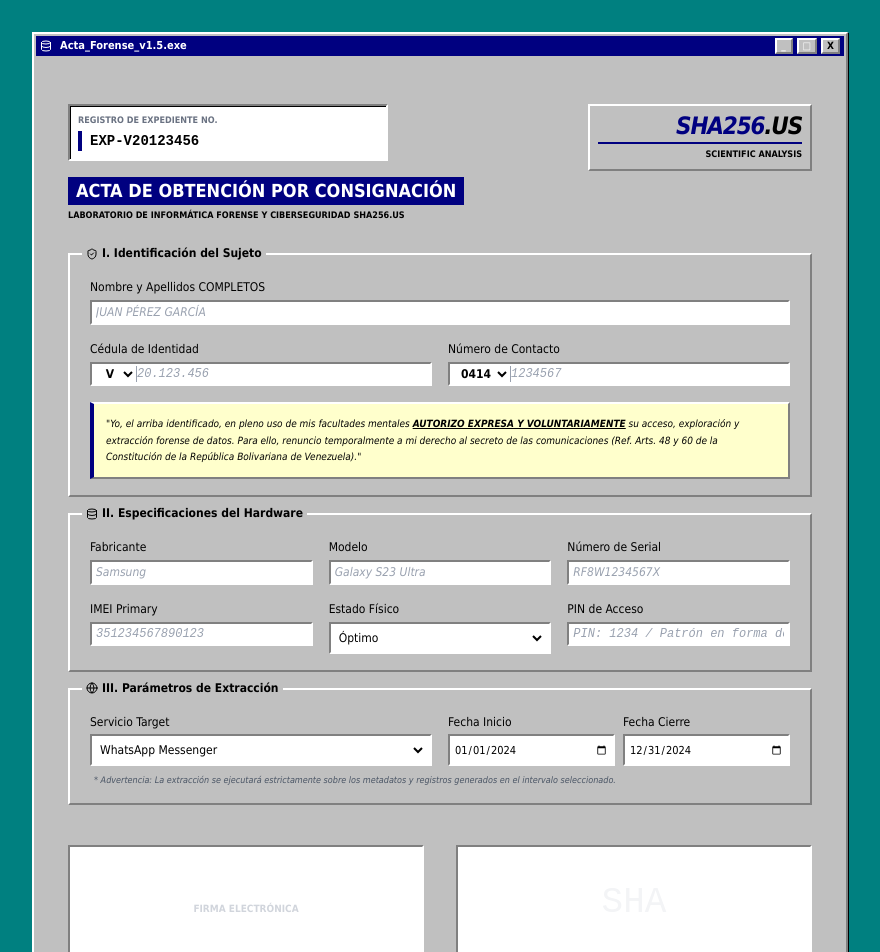
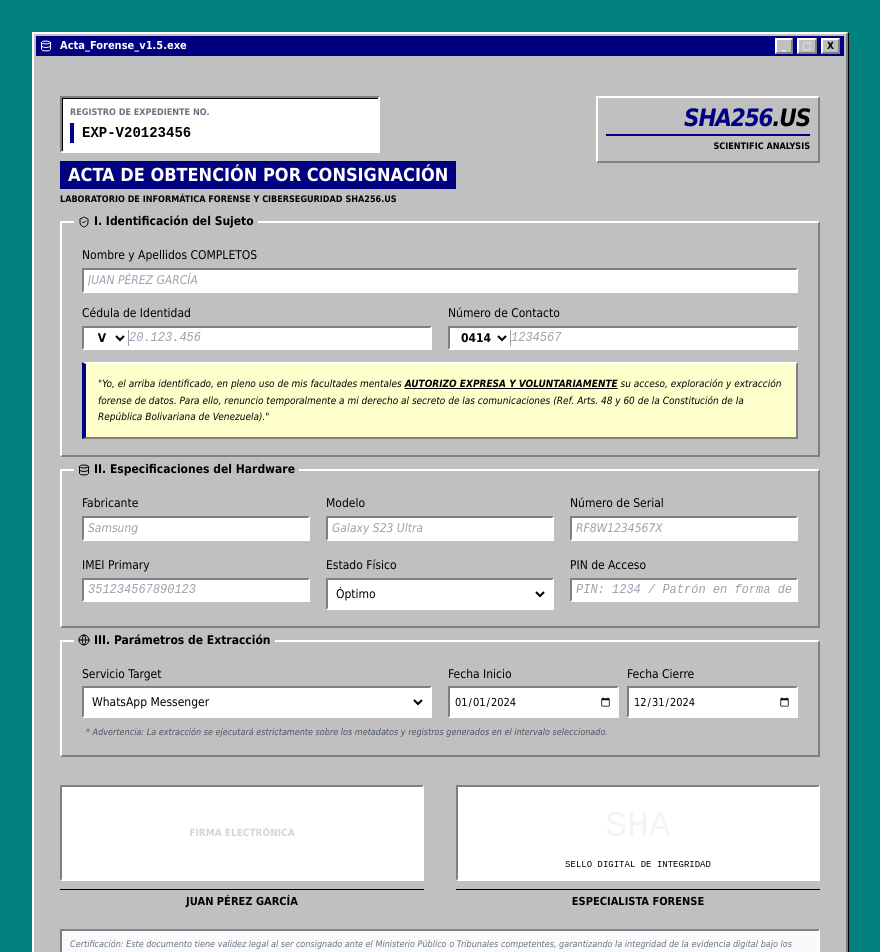
Before and after one commit to julljoll/ACTA-OBTENCION-CONSIGNACION, a React (Vite) app: page / in a window 1280 px wide. Shown: the top 952 px of the page, without its empty margins (200-1080 px from the left). Built offline with nearby package versions, Linux system fonts and the light colour scheme; a web font is replaced by a local one.

Commit message:
refactor: Optimize form layout and print styles
Adjust padding and margins in the application to create a more compact form layout. Update print styles to reduce margins and element spacing, ensuring a better fit on letter-size paper. Enhance print rendering with color adjustment properties.

```diff
--- a/src/App.tsx
+++ b/src/App.tsx
@@ -177,10 +177,10 @@ export default function App() {
             </div>
           </div>
 
-          <div className="p-4 sm:p-8">
+          <div className="p-3 sm:p-6">
             {/* Header / Expediente */}
-            <div className="flex flex-col md:flex-row justify-between items-start mb-8 gap-6">
-              <div className="space-y-4">
+            <div className="flex flex-col md:flex-row justify-between items-start mb-4 gap-4">
+              <div className="space-y-2">
                 <div className="win95-sunken p-2 bg-white max-w-xs shadow-[inset_1px_1px_#000000]">
                   <p className="text-[9px] font-bold text-gray-500 uppercase mb-1">Registro de Expediente No.</p>
                   <p className="font-mono text-sm font-bold text-black border-l-4 border-[#000080] pl-2">
@@ -202,11 +202,11 @@ export default function App() {
               </div>
             </div>
 
-            <form ref={formRef} className="space-y-4">
+            <form ref={formRef} className="space-y-3">
               {/* Section I */}
               <FormSection title="I. Identificación del Sujeto" icon={ShieldCheck}>
-                <div className="grid grid-cols-1 lg:grid-cols-12 gap-4">
-                  <div className="lg:col-span-12 space-y-4">
+                <div className="grid grid-cols-1 lg:grid-cols-12 gap-3">
+                  <div className="lg:col-span-12 space-y-3">
                     <FormField label="Nombre y Apellidos COMPLETOS">
                       <input type="text" name="nombre" value={formData.nombre} onChange={handleInputChange} onFocus={onFocusClearDefault} className={getInputClass('nombre', formData.nombre)} />
                     </FormField>
@@ -299,7 +299,7 @@ export default function App() {
               </FormSection>
 
               {/* Signatures */}
-              <div className="grid grid-cols-2 gap-8 pt-6 pb-2">
+              <div className="grid grid-cols-2 gap-8 pt-4 pb-1">
                 <div className="text-center space-y-2">
                   <div className="signature-box bg-white">
                     <span className="text-[10px] text-gray-300 font-bold uppercase select-none">FIRMA ELECTRÓNICA</span>
--- a/src/index.css
+++ b/src/index.css
@@ -90,7 +90,7 @@
   }
 
   .signature-box {
-    @apply h-24 sm:h-32 flex items-center justify-center relative bg-white;
+    @apply h-20 sm:h-24 flex items-center justify-center relative bg-white;
     border: 2px solid;
     border-color: #808080 #ffffff #ffffff #808080;
   }
@@ -120,12 +120,14 @@
 @media print {
   @page {
     size: letter;
-    margin: 1cm;
+    margin: 0.5cm;
   }
 
   body {
     background: white !important;
     color: black !important;
+    -webkit-print-color-adjust: exact;
+    print-color-adjust: exact;
   }
 
   .no-print {
@@ -152,32 +154,42 @@
     padding: 0 !important;
   }
 
+  /* Compacting sections for print */
   .section-group {
     background: white !important;
     border: 1pt solid #000 !important;
-    margin-bottom: 20pt !important;
-    padding-top: 15pt !important;
+    margin-bottom: 8pt !important;
+    padding: 8pt 4pt 4pt 4pt !important;
+    padding-top: 12pt !important;
   }
 
   .section-label {
     background: white !important;
-    top: -10pt !important;
+    top: -8pt !important;
+    font-size: 10px !important;
+  }
+
+  .label-text {
+    font-size: 10px !important;
+    margin-bottom: 1pt !important;
   }
 
   .input-container {
     background: white !important;
     border: 0.5pt solid #888 !important;
+    padding: 1pt 2pt !important;
   }
 
   .input-field-clean {
     color: black !important;
     font-weight: bold !important;
+    font-size: 10px !important;
   }
 
   .signature-box {
     border: 1pt solid #000 !important;
     background: white !important;
-    height: 80pt !important;
+    height: 60pt !important;
   }
 
   .win95-raised, .win95-sunken {
@@ -185,4 +197,9 @@
     background: white !important;
     box-shadow: none !important;
   }
+
+  .mb-8 { margin-bottom: 12pt !important; }
+  .space-y-4 > :not([hidden]) ~ :not([hidden]) { margin-top: 6pt !important; }
+  .pt-6 { padding-top: 6pt !important; }
+  .mt-8 { margin-top: 12pt !important; }
 }
```
